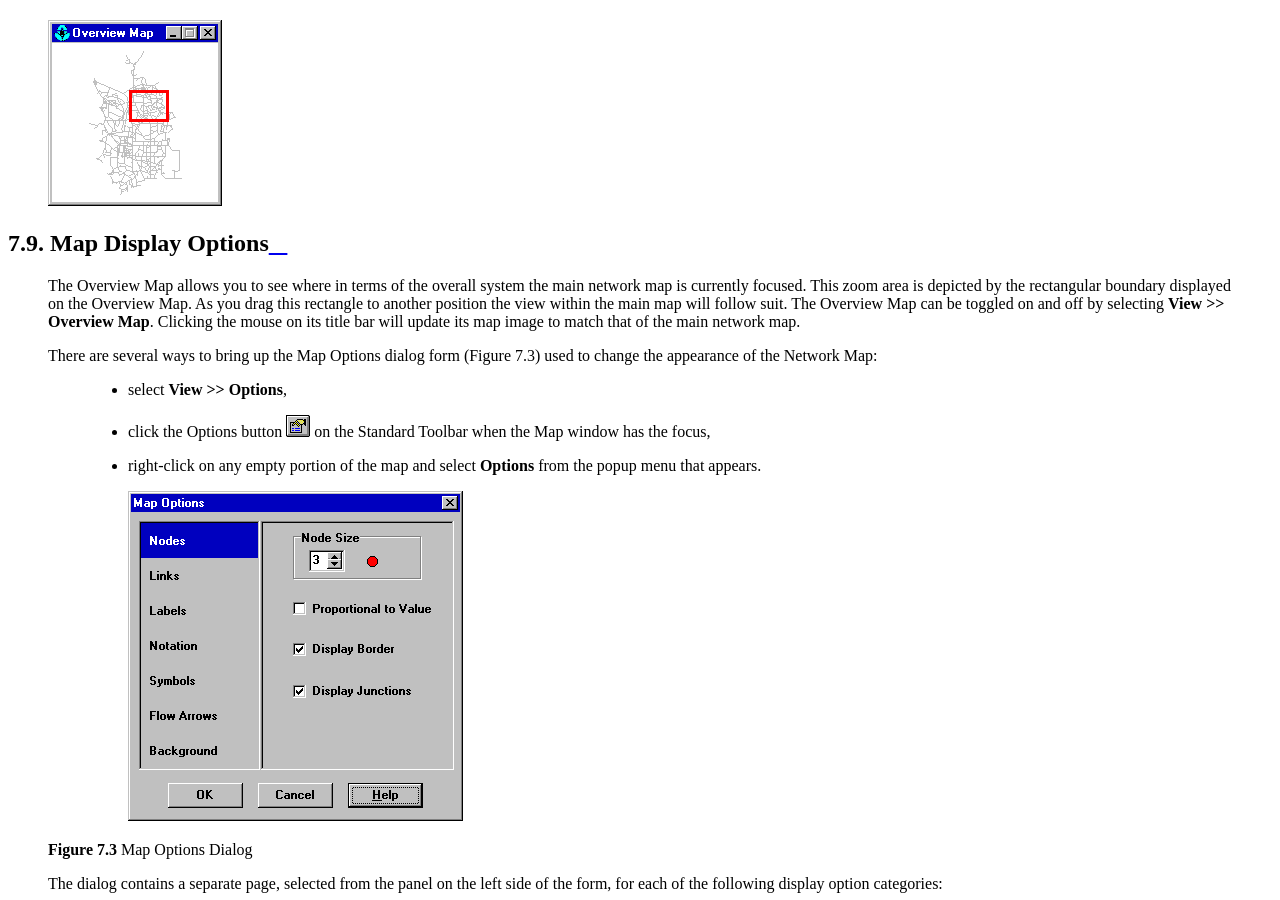
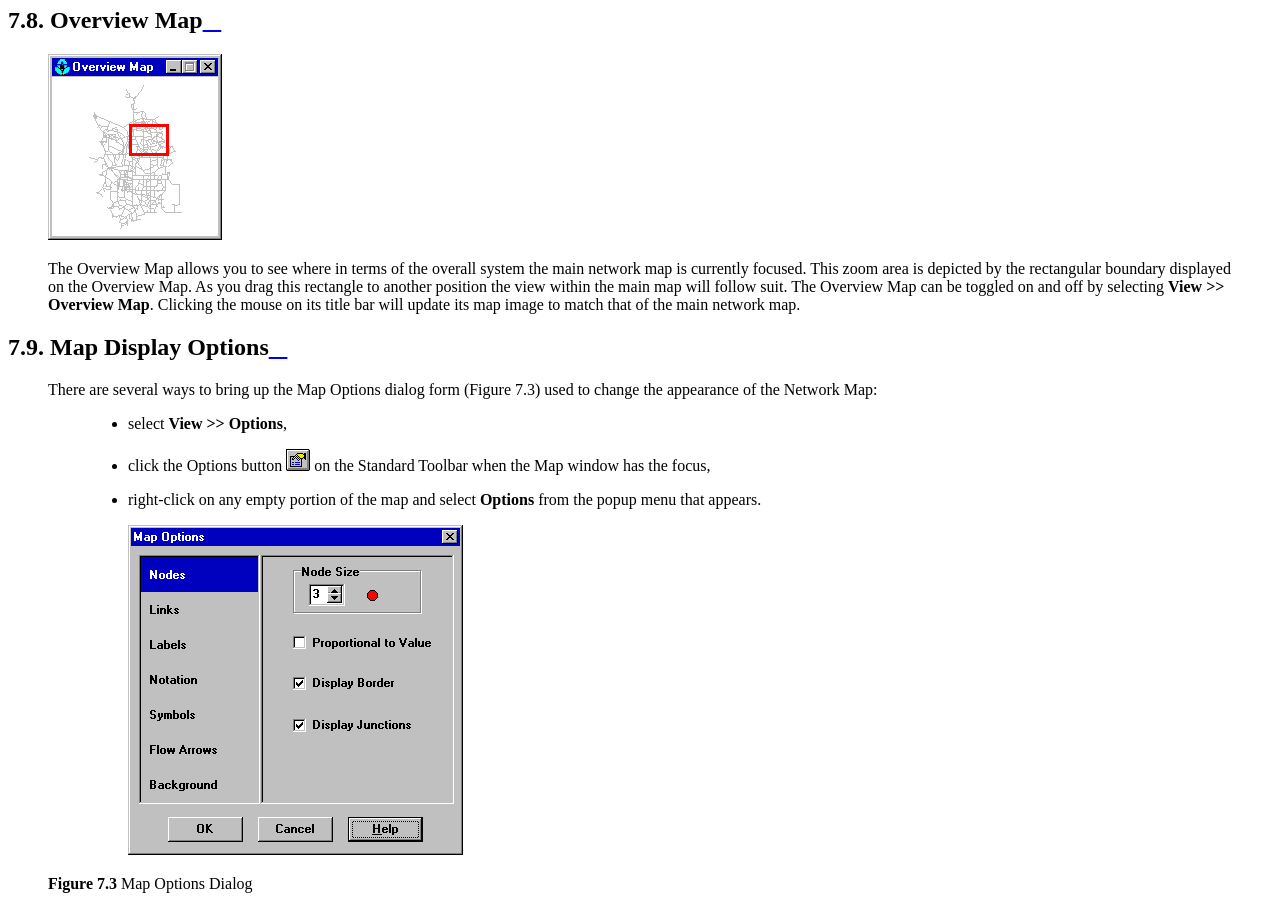
Before and after one commit to USEPA/epanet-manual, a Sphinx documentation site: the page built from docs/7_map.rst, in a window 1280 px wide and 900 px high, scrolled down 5708 px. Built offline with Sphinx 7.4.7 and the Read the Docs theme 2.0.0, drawn with Linux system fonts in a browser that asks for light colours.

Commit message:
Work in progress Chap 7
Fixing text wrap around images.

```diff
--- a/docs/7_map.rst
+++ b/docs/7_map.rst
@@ -264,7 +264,10 @@
 Map Legends
 ~~~~~~~~~~~
 
-   |image107|\ There are three types of map legends that can be
+   .. image:: media/image69.jpeg
+      :align: left
+
+   There are three types of map legends that can be
    displayed. The Node and Link Legends associate a color with a range
    of values for the current parameter being viewed on the map. The Time
    Legend displays the clock time of the simulation time period being
@@ -326,14 +329,8 @@
 Overview Map
 ~~~~~~~~~~~~
 
-      |image109|
-
-
-
-
-
-Map Display Options
-~~~~~~~~~~~~~~~~~~~
+   .. image:: media/image71.png
+      :align: left
 
    The Overview Map allows you to see where in terms of the overall
    system the main network map is currently focused. This zoom area is
@@ -343,6 +340,10 @@
    by selecting **View >> Overview Map**. Clicking the mouse on its
    title bar will update its map image to match that of the main network
    map.
+
+
+Map Display Options
+~~~~~~~~~~~~~~~~~~~
 
    There are several ways to bring up the Map Options dialog form
    (Figure 7.3) used to change the appearance of the Network Map:
@@ -534,7 +535,7 @@
    network has been successfully analyzed (see Section 8.2 Running an
    Analysis).
 
-   Background Options
+   **Background Options**
 
    The Background page of the Map Options dialog offers a selection of
    colors used to paint the map’s background with.
--- a/docs/image_subdefs.rst
+++ b/docs/image_subdefs.rst
@@ -123,9 +123,19 @@
 ..  |image104| image:: media/image48.png
 ..  |image105| image:: media/image42.png
 ..  |image106| image:: media/image42.png
-..  |image107| image:: media/image69.jpeg
+
+..
+    Moved to map.rst line 267
+    |image107| image:: media/image69.jpeg
+
+
 ..  |image108| image:: media/image70.png
-..  |image109| image:: media/image71.png
+
+..
+    Moving to map.rst line 332
+    |image109| image:: media/image71.png
+
+
 ..  |image110| image:: media/image46.png
 ..  |image111| image:: media/image72.png
 ..  |image112| image:: media/image14.jpeg
```
